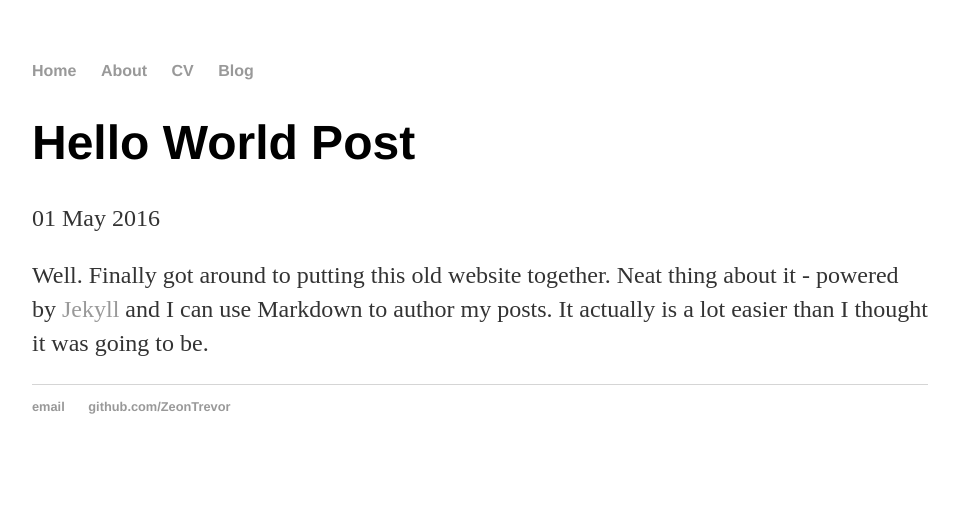
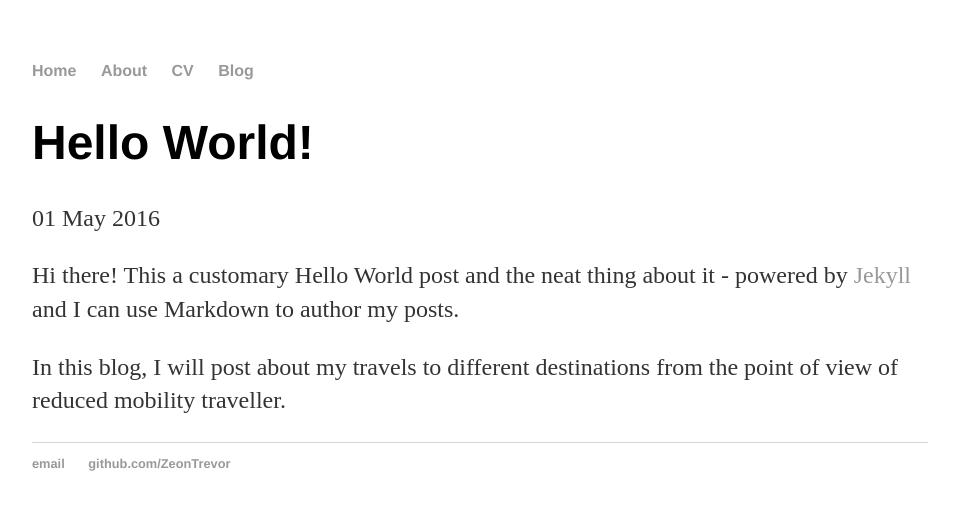
Before and after one commit to ZeonTrevor/zeontrevor.github.io, a Jekyll site: the page built from _posts/2016-05-01-zeon-fernando-site-launched.md, in a window 1280 px wide. Shown: the top 510 px of the page, without its empty margins (160-1119 px from the left). Built offline with Jekyll 4.4.1, drawn with Linux system fonts in a browser that asks for light colours.

Commit message:
My First Post

```diff
--- a/_posts/2016-05-01-zeon-fernando-site-launched.md
+++ b/_posts/2016-05-01-zeon-fernando-site-launched.md
@@ -1,7 +1,9 @@
 ---
 layout: post
-title: "Hello World Post"
+title: "Hello World!"
 date: 2016-05-01
 ---
 
-Well. Finally got around to putting this old website together. Neat thing about it - powered by [Jekyll](http://jekyllrb.com) and I can use Markdown to author my posts. It actually is a lot easier than I thought it was going to be.
+Hi there! This a customary Hello World post and the neat thing about it - powered by [Jekyll](http://jekyllrb.com) and I can use Markdown to author my posts.
+
+In this blog, I will post about my travels to different destinations from the point of view of reduced mobility traveller.
```
Also changed, not shown: 1 other file.
